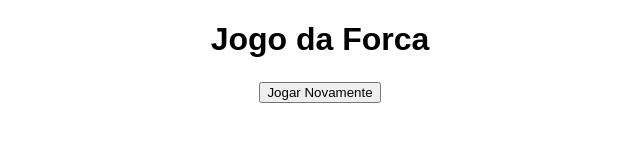
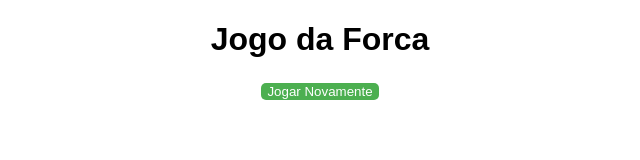
Before and after one commit to lauroneto8/jogo-da-forca, a plain HTML site: page index.html in a window 1280 px wide. Shown: the whole page, without its empty margins (320-960 px from the left). Drawn offline with Linux system fonts and the light colour scheme.

Commit message:
styles.css

```diff
--- a/styles.css
+++ b/styles.css
@@ -16,4 +16,17 @@ body{
 }
 #message{
     font-size: 24px;
+    margin-top: 20px;
+    font-size: bold;
 }
+button{
+    background-color: #4caf50;
+    color: white;
+    border: none;
+    border-radius: 5px;
+}
+button:hover{
+    background-color: #45a049;
+    color: #ffff00;
+    font-size: 24px;
+}
```
